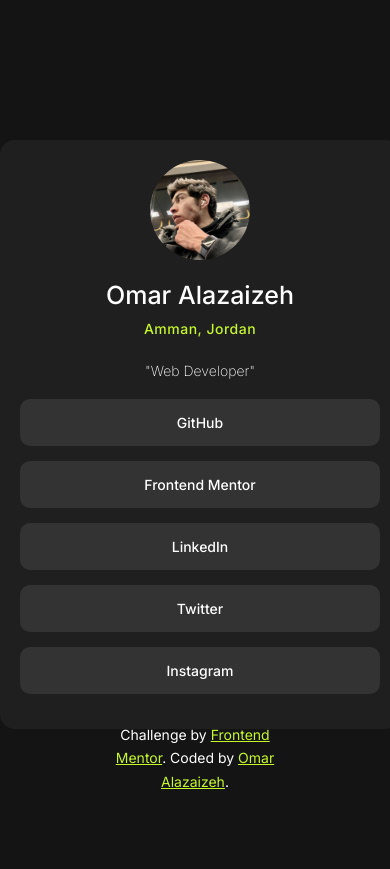
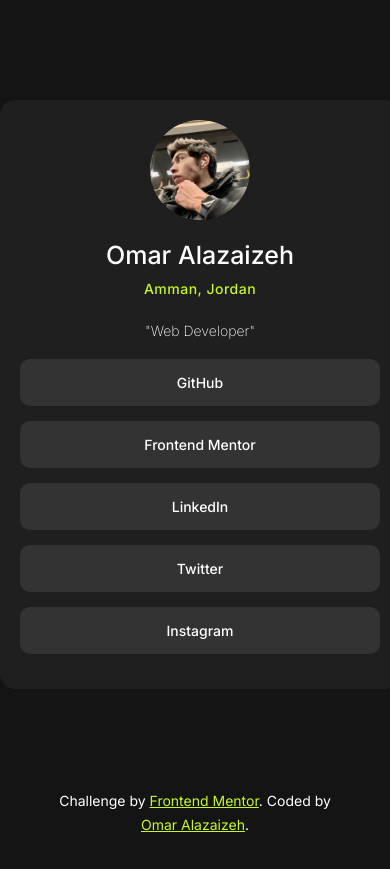
Before and after one commit to OmarAlazaizeh/social-links-profile, a plain HTML site: page index.html in a window 390 px wide. After the commit the page ends 844 px from the top, so only its background shows below. Drawn offline with Linux system fonts and the light colour scheme.

Commit message:
Edited phone media query

```diff
--- a/main.css
+++ b/main.css
@@ -98,9 +98,12 @@
 @media (max-width: 767px) {
   .main {
     padding: 20px;
-    margin: 140px auto;
+    margin: 100px auto;
   }
   .attribution {
-    bottom: 50px;
+    position: static;
+    transform: translateX(0);
+    width: 300px;
+    margin: auto;
   }
 }
```
